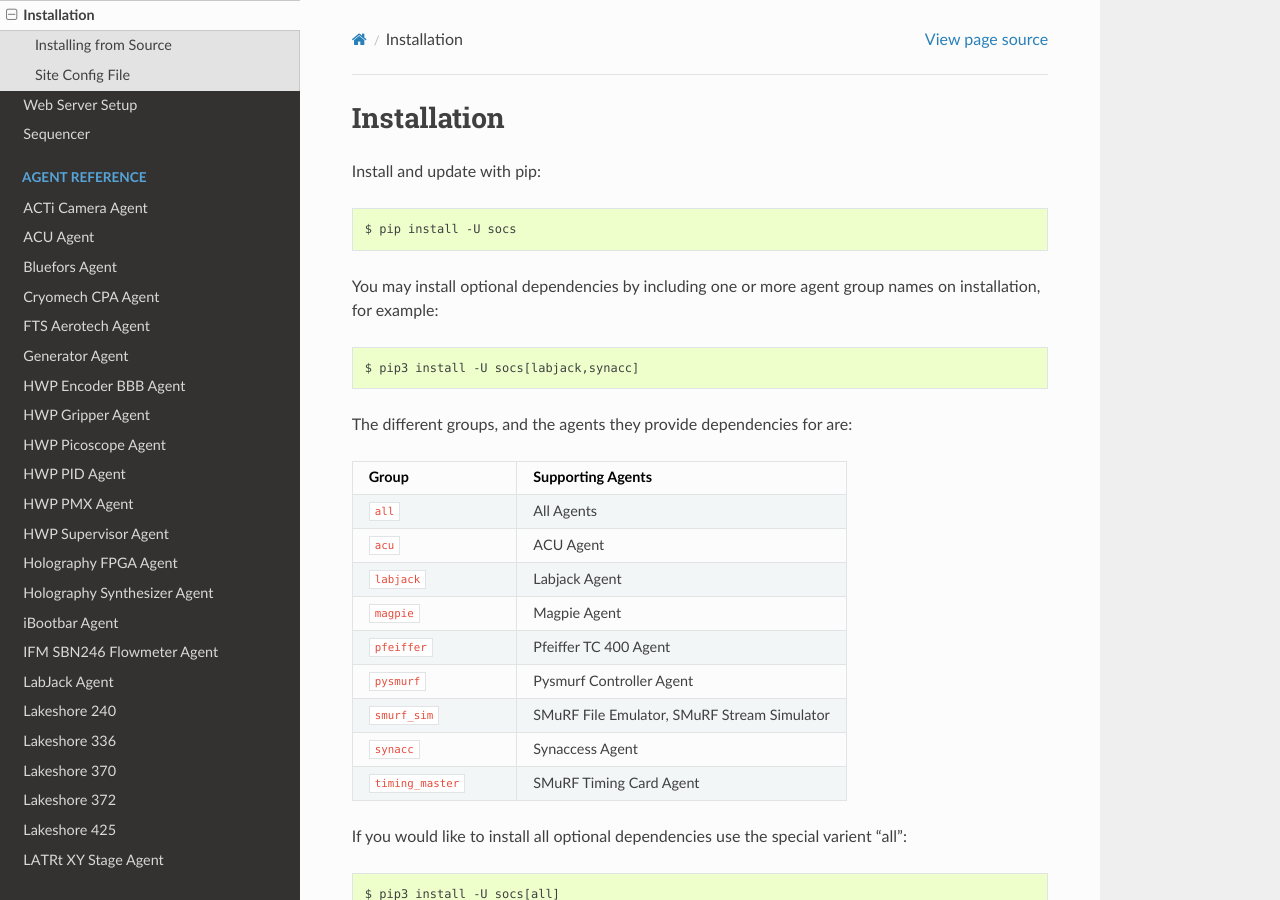
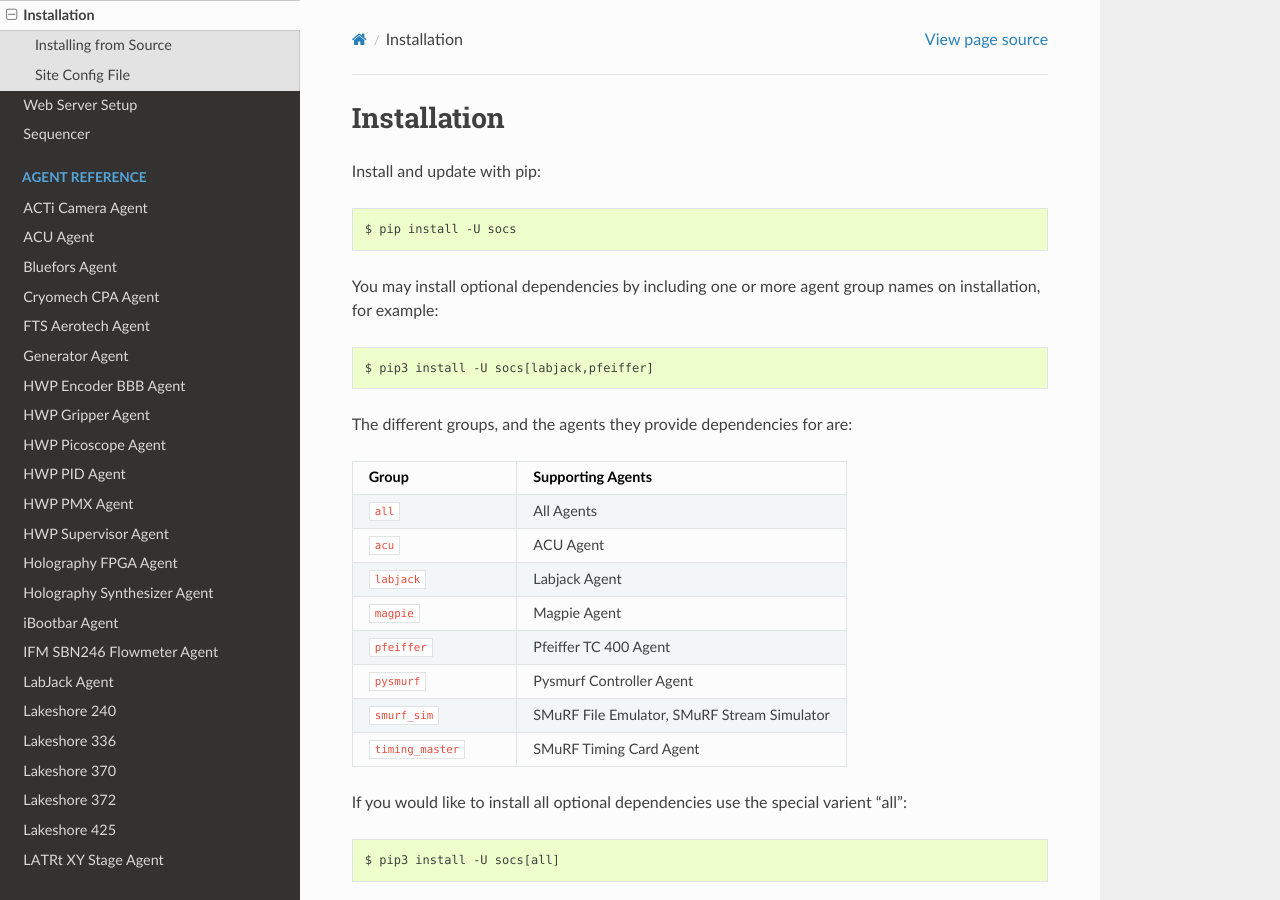
Before and after one commit to simonsobs/socs, a Sphinx documentation site: the page built from docs/user/installation.rst, in a window 1280 px wide and 900 px high. Built offline with Sphinx 7.4.7 and the Read the Docs theme 2.0.0, drawn with Linux system fonts in a browser that asks for light colours.

Commit message:
Move requests package from separate group into `install_requires` (#595)
* Move requests package into install_requires

This is used by enough agents now that it makes sense to always include it.

* Remove synacc group from installation docs

```diff
--- a/docs/user/installation.rst
+++ b/docs/user/installation.rst
@@ -10,7 +10,7 @@
 You may install optional dependencies by including one or more agent group
 names on installation, for example::
 
-    $ pip3 install -U socs[labjack,synacc]
+    $ pip3 install -U socs[labjack,pfeiffer]
 
 The different groups, and the agents they provide dependencies for are:
 
@@ -34,8 +34,6 @@
      - Pysmurf Controller Agent
    * - ``smurf_sim``
      - SMuRF File Emulator, SMuRF Stream Simulator
-   * - ``synacc``
-     - Synaccess Agent
    * - ``timing_master``
      - SMuRF Timing Card Agent
 
--- a/requirements.txt
+++ b/requirements.txt
@@ -40,9 +41,6 @@
 sodetlib @ git+https://github.com/simonsobs/sodetlib.git@master
 sotodlib @ git+https://github.com/simonsobs/sotodlib.git@master
 
-# synacc agent
-requests
-
 # timing master monitor
 pyepics
 
```
Also changed, not shown: other parts of requirements.txt (+1 -0 lines), setup.py (+2 -5 lines).
